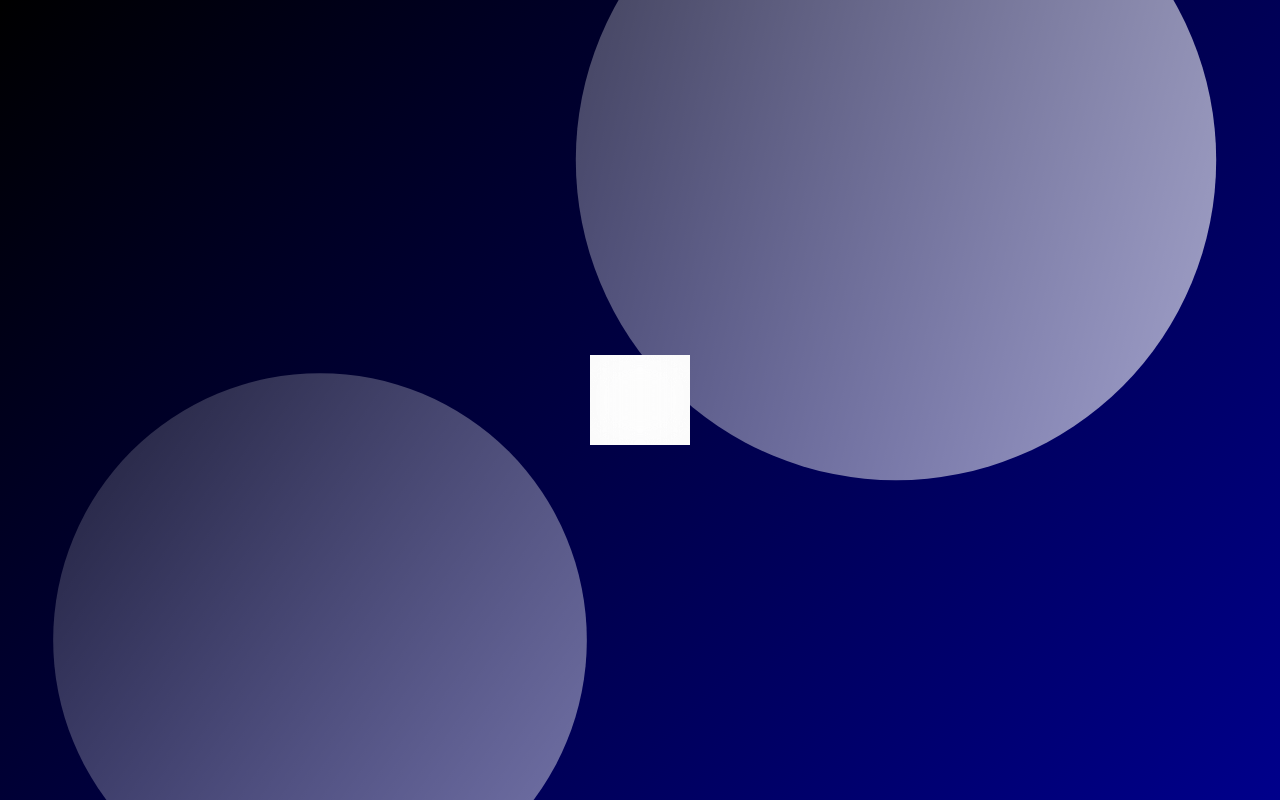
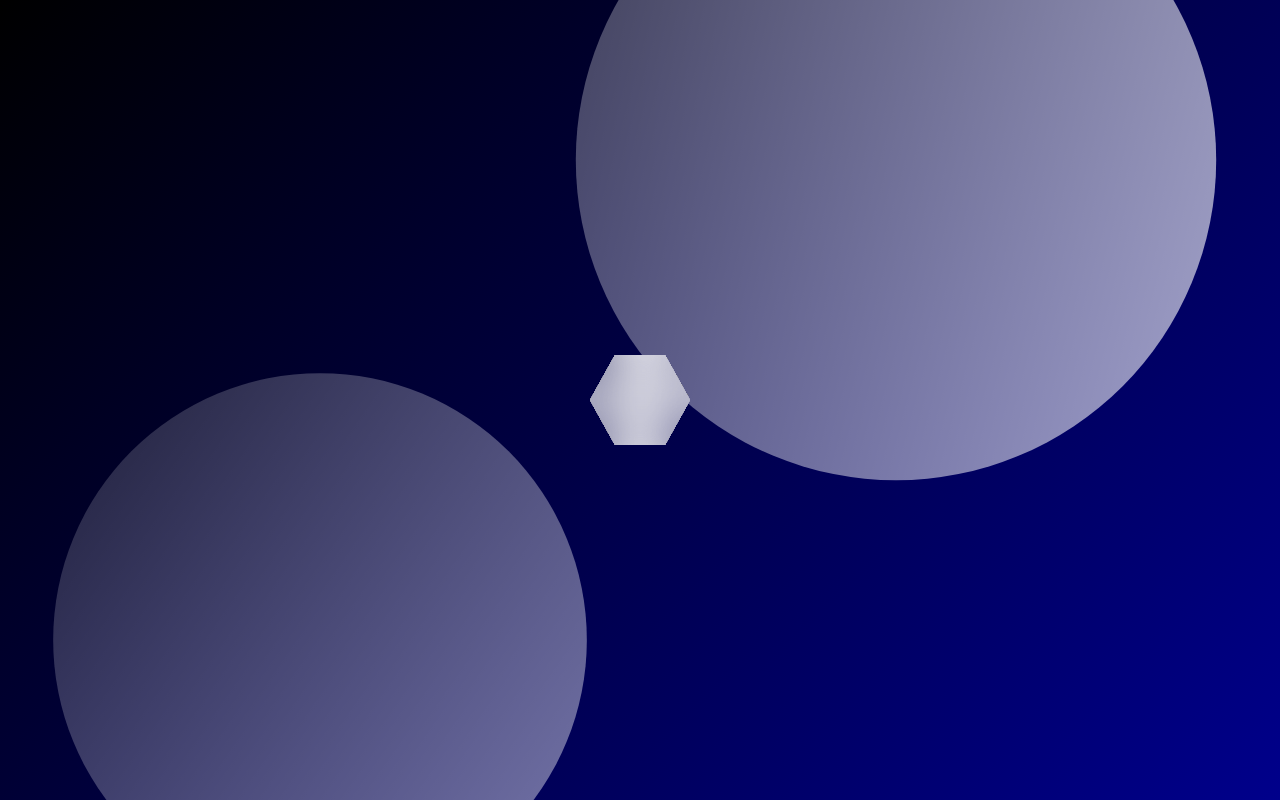
Before and after one commit to rohangupta19/3D-App-Drawer, a plain HTML site: page index.html in a window 1280 px wide. Drawn offline with Linux system fonts and the light colour scheme.

Commit message:
Update style.css

```diff
--- a/style.css
+++ b/style.css
@@ -97,6 +97,7 @@ position: absolute;
 width: 100px;
 height: 90px;
 background: rgba(255, 255, 255, 0.2);
+clip-path: polygon(25% 0%, 75% 0%, 100% 50%, 75% 100%, 25% 100%, 0% 50%);
 backdrop-filter: blur(20px);
 display: flex;
 align-items: center;
```
